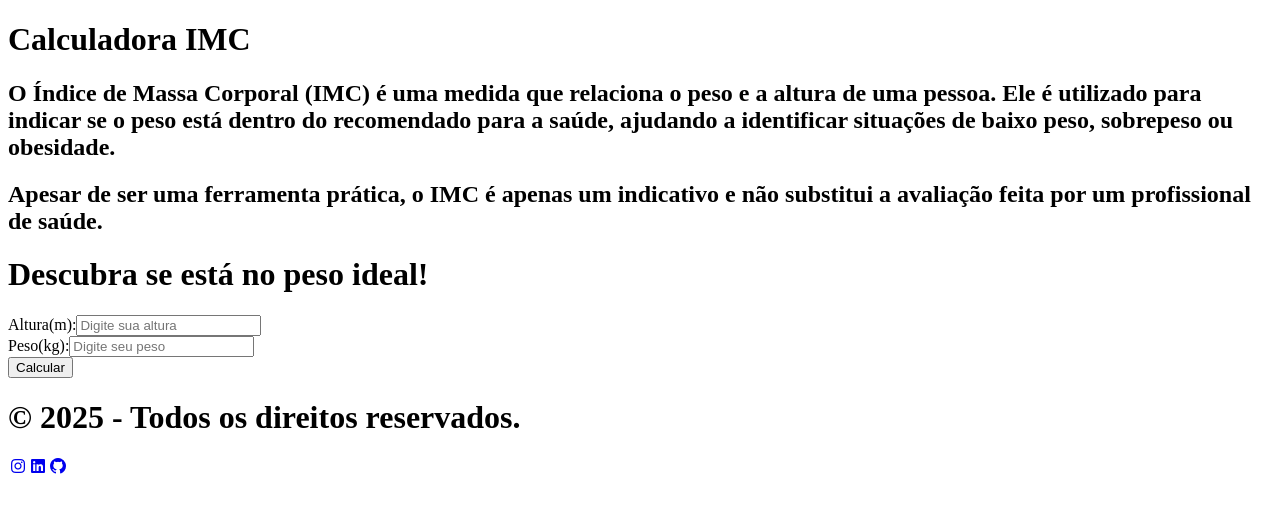
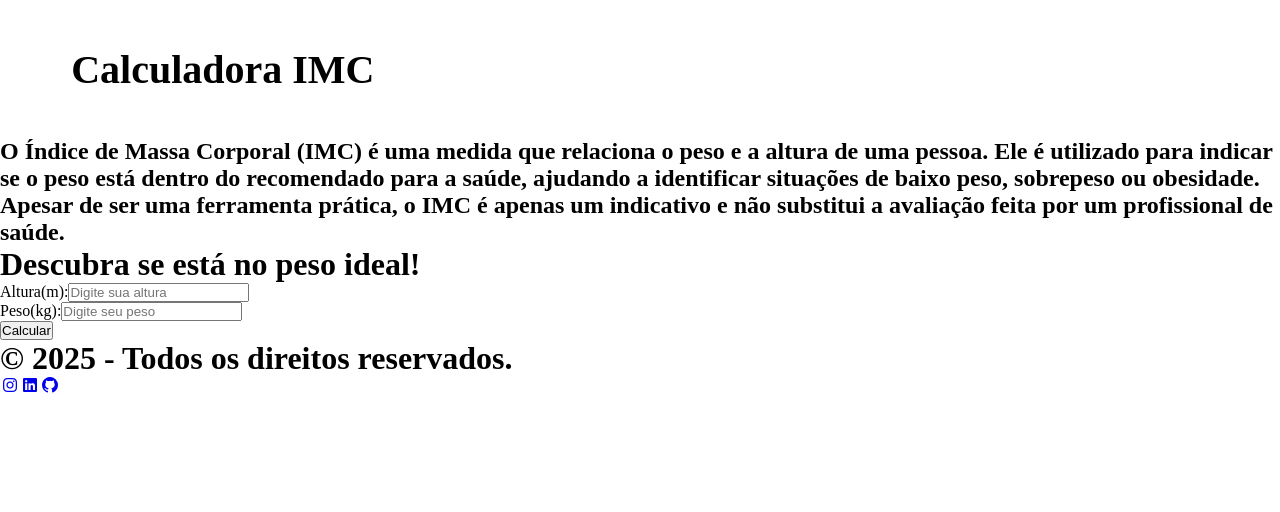
Before and after one commit to front-endAulas/projetoIMC, a React (Vite) app: page / in a window 1280 px wide. Shown: the top 512 px of the page. Built offline with nearby package versions, Linux system fonts and the light colour scheme.

Commit message:
Estilizando o header

```diff
--- a/src/App.jsx
+++ b/src/App.jsx
@@ -2,7 +2,7 @@ import { useState } from "react"
 import Header from "./components/Header"
 import Resultado from "./components/Resultado"
 import Footer from "./components/Footer"
-// import './css/estilo.css'
+import './css/estilo.css'
 
 function App() {
 
@@ -29,6 +29,7 @@ function App() {
     <div className="container">
       <Header/>
       <div className="box">
+
         <div className="apresentacao">
           <h2>
             O Índice de Massa Corporal (IMC) é uma medida que relaciona o peso e a altura de uma pessoa. Ele é utilizado para indicar se o peso está dentro do recomendado para a saúde, ajudando a identificar situações de baixo peso, sobrepeso ou obesidade.
--- a/src/css/header.css
+++ b/src/css/header.css
@@ -0,0 +1,28 @@
+*{
+    margin: 0;
+    padding: 0;
+    box-sizing: border-box;
+    gap: 0;
+}
+
+body{
+    display: flex;
+    flex-direction: column;
+    align-items: center;
+    justify-content: center;
+}
+
+.header{
+    display: flex;
+    flex-direction: column;
+    justify-content: center;
+    padding: 20px;
+    margin: 2% 4%;
+
+}
+
+
+.header h1 {
+    font-size: 2.5rem;
+    color: var(--color6);
+}
```
Also changed, not shown: src/css/estilo.css (added).
